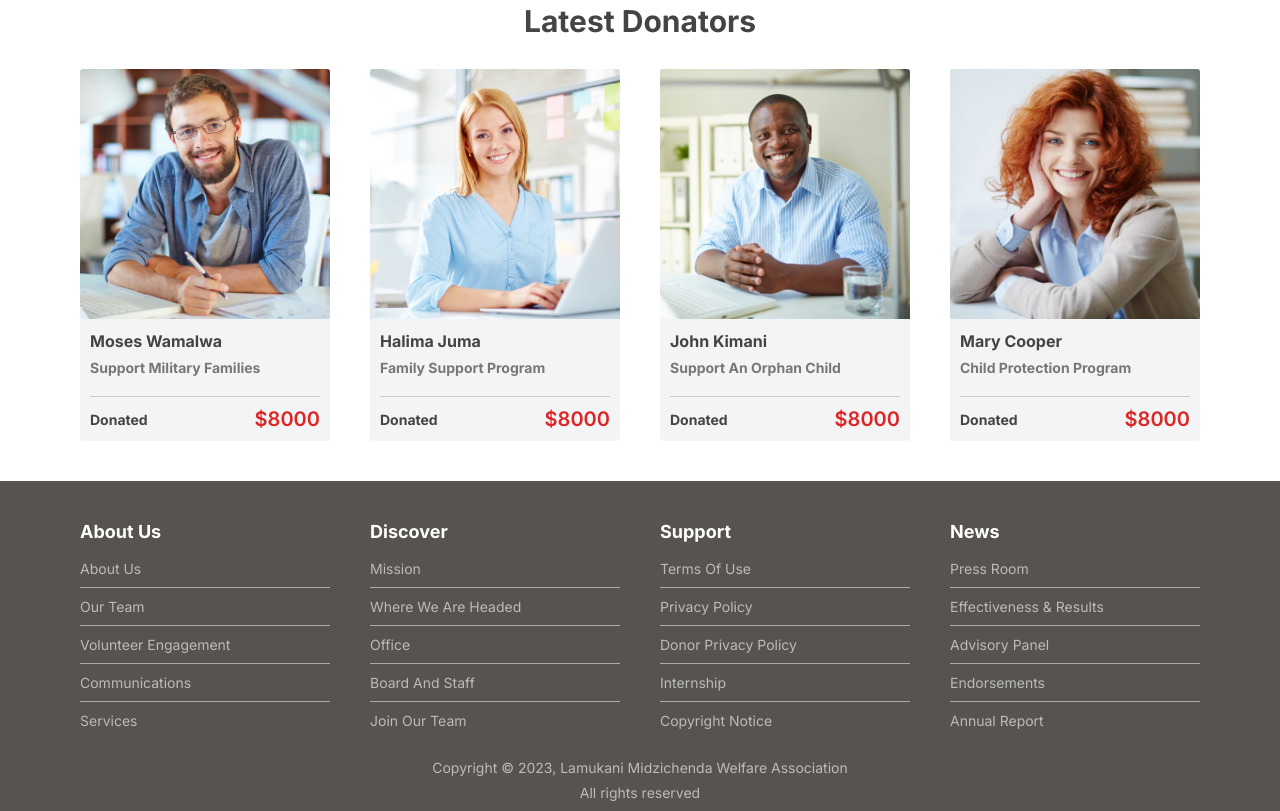
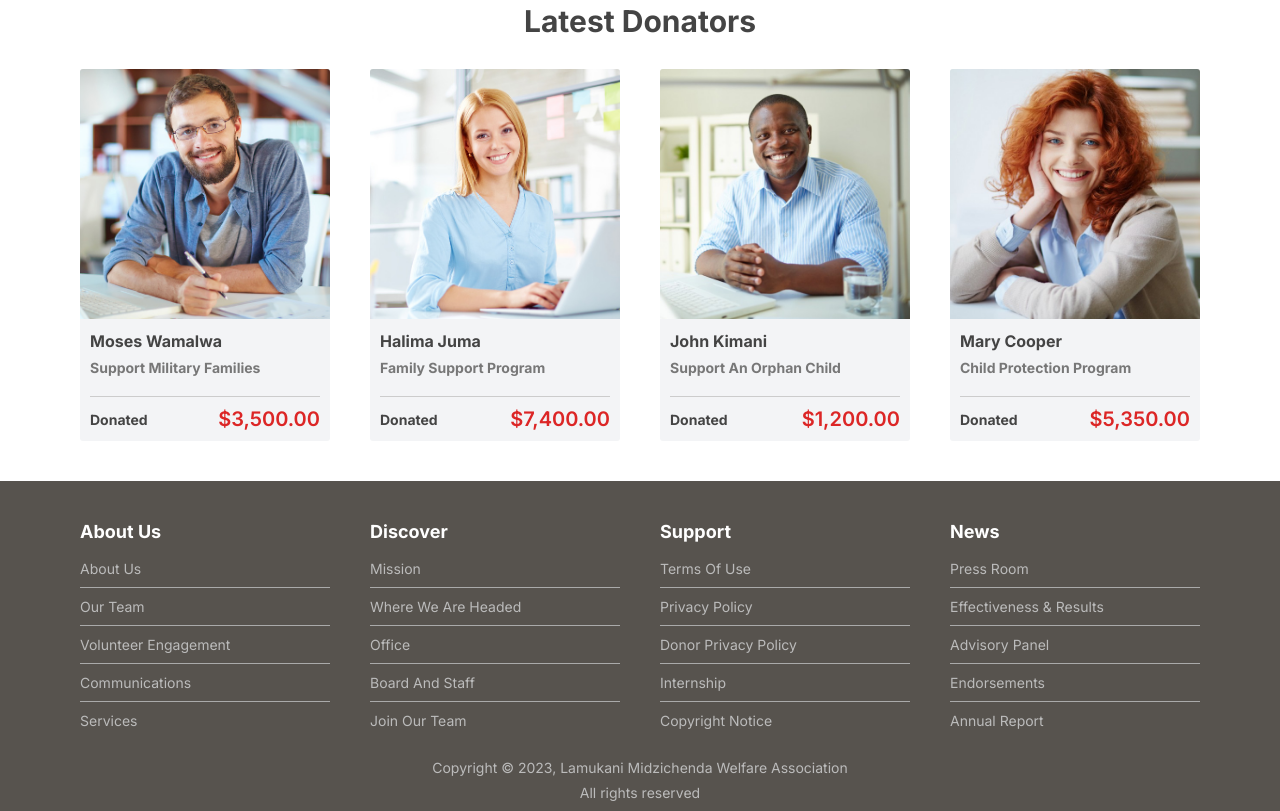
Before and after one commit to joel-nambala/lamukani-midzichenda-v2, a website: page index.html in a window 1280 px wide. Shown: the part 2702-3513 px from the top of the page. Drawn offline with nearby package versions, Linux system fonts and the light colour scheme; no server answers.

Commit message:
Added the donations formatter and the focus event

```diff
--- a/css/base.css
+++ b/css/base.css
@@ -14,6 +14,10 @@
   max-width: 130rem;
   margin: 0 auto;
   padding: 3rem;
+}
+
+a:focus {
+  outline: 0.6rem solid var(--primary-color);
 }
 
 .btn {
--- a/js/script.js
+++ b/js/script.js
@@ -10,9 +10,18 @@ const scrollLinks = document.querySelectorAll('.scroll-link');
 const linksContainer = document.querySelector('.links-container');
 const navBtn = document.querySelector('.nav-btn');
 const navList = document.querySelector('.nav-list');
+const donationAmount = document.querySelectorAll('.donator-amount');
 
 // State variables
 const donations = [3500, 7400, 1200, 5350];
+
+// Number formatter
+const numberFormatter = function (number) {
+  return new Intl.NumberFormat('en-US', {
+    style: 'currency',
+    currency: 'USD',
+  }).format(number);
+};
 
 // Change copyright year
 const changeCopyrightYear = function () {
@@ -133,3 +142,8 @@ window.addEventListener('scroll', function () {
   showBacktopBtn();
   fixedNavigation();
 });
+
+donations.forEach(function (amnt, i) {
+  const donations = donationAmount[i];
+  donations.textContent = numberFormatter(amnt);
+});
```
